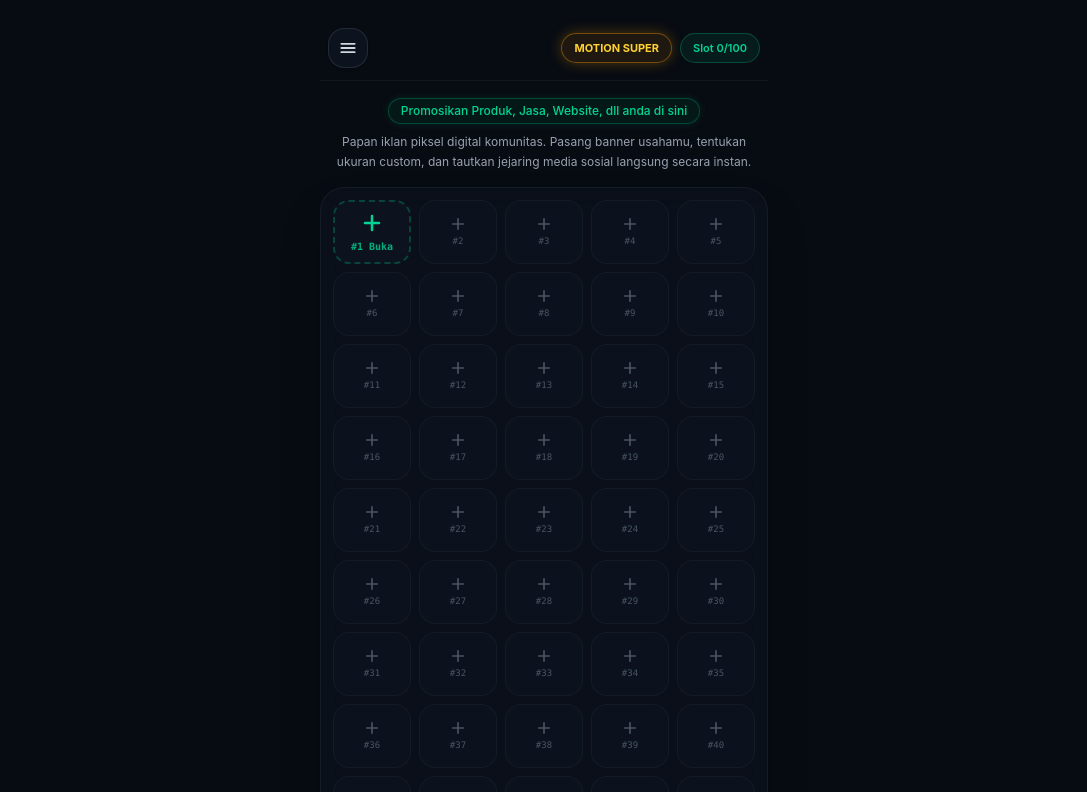
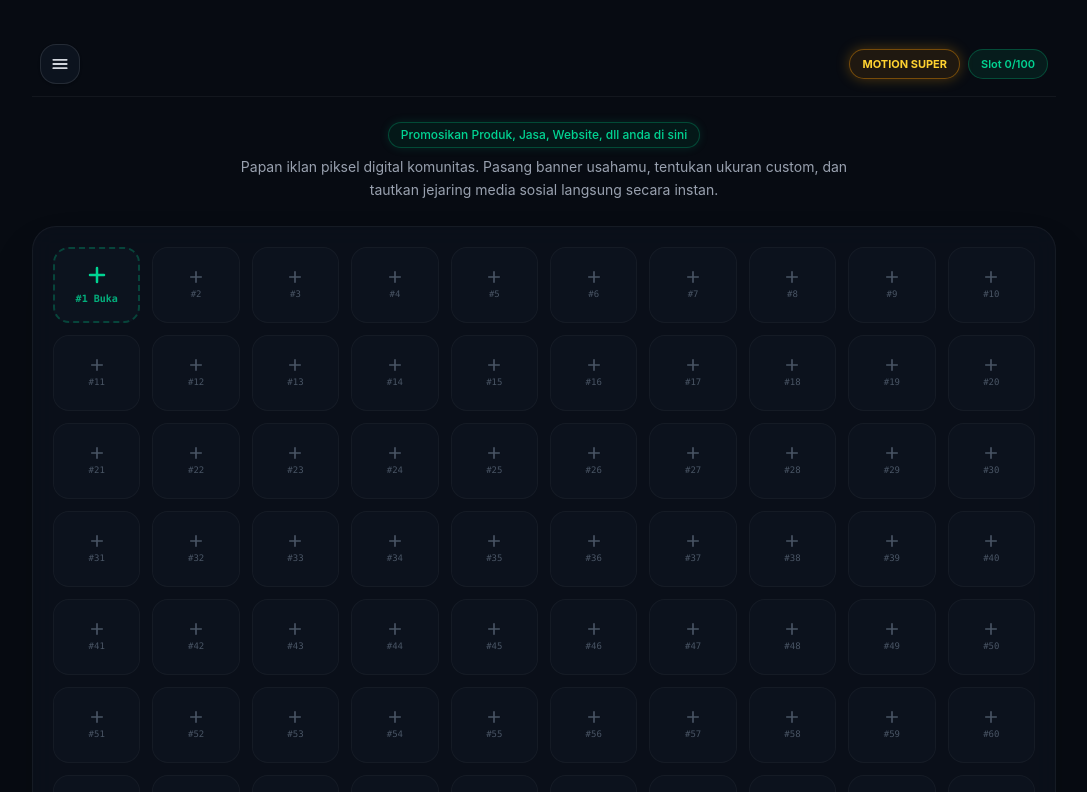
Before and after one commit to amotionwebsite/promotion-web, a React (Vite) app: page / in a window 1280 px wide. Shown: the top 792 px of the page, without its empty margins (96-1183 px from the left). Built offline with nearby package versions, Linux system fonts and the light colour scheme.

Commit message:
feat: responsive desktop layout with expanded grid columns

```diff
--- a/src/App.jsx
+++ b/src/App.jsx
@@ -6,14 +6,14 @@ export default function App() {
 
   // State Drawer Menu Samping & Tab Aktif
   const [isMenuOpen, setIsMenuOpen] = useState(false);
-  const [activeTab, setActiveTab] = useState('slots'); // 'slots' | 'subscription' | 'plugin' | 'profile'
+  const [activeTab, setActiveTab] = useState('slots');
 
   // State Ukuran Grid Slot
   const [colSpan, setColSpan] = useState(2);
   const [rowSpan, setRowSpan] = useState(2);
   const [selectedRatio, setSelectedRatio] = useState('1:1');
 
-  // State Slot & Data (Tersimpan di LocalStorage)
+  // State Slot & Data
   const [isOccupied, setIsOccupied] = useState(false);
   const [bannerData, setBannerData] = useState({
     name: '',
@@ -35,7 +35,7 @@ export default function App() {
     ],
   });
 
-  // State Modal & Upload Form
+  // State Modal Form
   const [isModalOpen, setIsModalOpen] = useState(false);
   const [inputName, setInputName] = useState('');
   const [inputImage, setInputImage] = useState(null);
@@ -43,16 +43,15 @@ export default function App() {
   const [customIcon, setCustomIcon] = useState(null);
   const [customIconUrl, setCustomIconUrl] = useState('');
 
-  // State UI Feedback & Loading
+  // State Feedback & Payment
   const [isUploading, setIsUploading] = useState(false);
   const [uploadProgress, setUploadProgress] = useState(0);
   const [isPaymentOpen, setIsPaymentOpen] = useState(false);
   const [isProcessingPay, setIsProcessingPay] = useState(false);
 
-  // Drag / Resize Tracking
+  // Drag Tracking
   const dragStartRef = useRef(null);
 
-  // Load Data dari LocalStorage saat pertama buka
   useEffect(() => {
     const savedSlot = localStorage.getItem('promotion_slot_data');
     if (savedSlot) {
@@ -68,22 +67,19 @@ export default function App() {
     }
   }, []);
 
-  // Simpan ke LocalStorage setiap ada update pada banner
   const persistSlot = (data, cols, rows, occupied) => {
-    const payload = {
+    localStorage.setItem('promotion_slot_data', JSON.stringify({
       bannerData: data,
       colSpan: cols,
       rowSpan: rows,
       isOccupied: occupied,
-    };
-    localStorage.setItem('promotion_slot_data', JSON.stringify(payload));
+    }));
   };
 
-  // Kalkulasi total slot terpakai dan total harga sewa
   const totalSlotsUsed = colSpan * rowSpan;
   const totalPrice = totalSlotsUsed * 1000;
 
-  // Handle Resize Gesture iOS (Drag Corner)
+  // Handle Resize Touch / Drag Corner
   const handleTouchStart = (e) => {
     e.stopPropagation();
     const touch = e.touches[0];
@@ -111,7 +107,6 @@ export default function App() {
     persistSlot(bannerData, colSpan, rowSpan, isOccupied);
   };
 
-  // Preset Aspek Rasio Otomatis Menyesuaikan Slot Grid
   const applyAspectRatio = (ratio) => {
     setSelectedRatio(ratio);
     if (ratio === '1:1') {
@@ -129,13 +124,11 @@ export default function App() {
     }
   };
 
-  // Upload Media dengan Progress Loading Animasi
   const handleBannerUpload = (e) => {
     const file = e.target.files[0];
     if (file) {
       setIsUploading(true);
       setUploadProgress(15);
-
       const interval = setInterval(() => {
         setUploadProgress((prev) => {
           if (prev >= 95) {
@@ -162,12 +155,6 @@ export default function App() {
     }
   };
 
-  // Buka Dialog Bayar / Konfirmasi
-  const handleProceedPayment = () => {
-    setIsPaymentOpen(true);
-  };
-
-  // Konfirmasi Pembayaran dan Simpan Slot
   const handleConfirmPayment = () => {
     setIsProcessingPay(true);
     setTimeout(() => {
@@ -198,10 +185,10 @@ export default function App() {
   };
 
   return (
-    <div className="min-h-screen bg-[#070b12] text-white flex flex-col items-center p-4 select-none font-sans relative overflow-x-hidden">
+    <div className="min-h-screen bg-[#070b12] text-white flex flex-col items-center p-4 md:p-8 select-none font-sans relative overflow-x-hidden">
 
-      {/* Header Bar Tanpa Logo */}
-      <header className="w-full max-w-md flex items-center justify-between py-3 px-2 border-b border-white/5 relative z-30">
+      {/* Header Bar Responsif Desktop */}
+      <header className="w-full max-w-md md:max-w-3xl lg:max-w-5xl flex items-center justify-between py-3 px-2 border-b border-white/5 relative z-30">
         <button
           onClick={() => setIsMenuOpen(true)}
           className="w-10 h-10 rounded-2xl bg-[#0e1622]/80 border border-white/10 flex items-center justify-center text-gray-300 hover:text-white hover:border-emerald-500/40 active:scale-90 transition-all duration-300 shadow-sm"
@@ -228,19 +215,19 @@ export default function App() {
         </div>
       </header>
 
-      {/* Hero Description */}
-      <div className="w-full max-w-md text-center my-4 px-2">
+      {/* Hero Description Responsif */}
+      <div className="w-full max-w-md md:max-w-2xl text-center my-6 px-2">
         <div className="inline-block px-3 py-1 rounded-full bg-emerald-950/40 border border-emerald-500/30 text-emerald-400 text-xs font-medium mb-2 shadow-[0_0_10px_rgba(16,185,129,0.15)]">
           Promosikan Produk, Jasa, Website, dll anda di sini
         </div>
-        <p className="text-gray-400 text-xs leading-relaxed">
+        <p className="text-gray-400 text-xs md:text-sm leading-relaxed">
           Papan iklan piksel digital komunitas. Pasang banner usahamu, tentukan ukuran custom, dan tautkan jejaring media sosial langsung secara instan.
         </p>
       </div>
 
-      {/* Grid Canvas Wrapper */}
-      <div className="w-full max-w-md bg-[#0c121d]/70 border border-white/5 rounded-3xl p-3 shadow-2xl backdrop-blur-md relative">
-        <div className="grid grid-cols-5 gap-2 auto-rows-[64px] relative">
+      {/* Grid Canvas Wrapper Responsif Melebar di Layar Desktop */}
+      <div className="w-full max-w-md md:max-w-3xl lg:max-w-5xl bg-[#0c121d]/70 border border-white/5 rounded-3xl p-3 md:p-5 shadow-2xl backdrop-blur-md relative">
+        <div className="grid grid-cols-5 md:grid-cols-8 lg:grid-cols-10 gap-2 md:gap-3 auto-rows-[64px] md:auto-rows-[76px] relative">
 
           {/* BANNER UTAMA */}
           {isOccupied ? (
@@ -256,7 +243,7 @@ export default function App() {
                 {colSpan}x{rowSpan} ({totalSlotsUsed} Slot)
               </span>
 
-              {/* Tombol Edit Isi Banner */}
+              {/* Tombol Edit */}
               <button
                 onClick={() => setIsModalOpen(true)}
                 className="absolute top-2 right-2 z-20 w-6 h-6 rounded-full bg-white/10 hover:bg-white/20 active:scale-90 flex items-center justify-center text-gray-200 text-xs border border-white/10 transition-transform duration-200"
@@ -279,21 +266,19 @@ export default function App() {
                 )}
               </div>
 
-              {/* Bagian Bawah Banner: Nama Tengah + Plugin Musik + Icon Medsos */}
+              {/* Bawah Banner: Nama + Plugin Musik + Icon Medsos */}
               <div className="w-full flex flex-col items-center justify-center pt-1.5 pb-0.5 px-1">
-
-                {/* Nama Brand di Tengah */}
                 {isMotionSuper ? (
-                  <span className="text-center font-extrabold text-[12px] tracking-wide bg-gradient-to-r from-emerald-400 via-violet-300 via-pink-400 to-emerald-400 bg-[length:250%_auto] animate-[shimmer_3s_linear_infinite] bg-clip-text text-transparent drop-shadow-[0_0_10px_rgba(167,139,250,0.4)] truncate max-w-full">
+                  <span className="text-center font-extrabold text-[12px] md:text-sm tracking-wide bg-gradient-to-r from-emerald-400 via-violet-300 via-pink-400 to-emerald-400 bg-[length:250%_auto] animate-[shimmer_3s_linear_infinite] bg-clip-text text-transparent drop-shadow-[0_0_10px_rgba(167,139,250,0.4)] truncate max-w-full">
                     {bannerData.name}
                   </span>
                 ) : (
-                  <span className="text-center font-bold text-[12px] text-gray-200 tracking-wide truncate max-w-full">
+                  <span className="text-center font-bold text-[12px] md:text-sm text-gray-200 tracking-wide truncate max-w-full">
                     {bannerData.name}
                   </span>
                 )}
 
-                {/* Plugin Musik Mini & Visualizer */}
+                {/* Plugin Musik Mini */}
                 <div
                   onClick={() => setBannerData(prev => ({ ...prev, isPlayingMusic: !prev.isPlayingMusic }))}
                   className="mt-1 px-2.5 py-0.5 rounded-full bg-white/[0.04] border border-white/10 flex items-center gap-1.5 cursor-pointer hover:bg-white/[0.08] active:scale-95 transition-all"
@@ -308,7 +293,7 @@ export default function App() {
                   </span>
                 </div>
 
-                {/* Deretan Icon Medsos */}
+                {/* Icon Medsos */}
                 {bannerData.socials && bannerData.socials.length > 0 && (
                   <div className="flex items-center justify-center gap-2 mt-1.5 flex-wrap">
                     {bannerData.socials.map((social, idx) => (
@@ -352,7 +337,7 @@ export default function App() {
               </div>
             </div>
           ) : (
-            /* Slot #1 Kosong Siap Diisi */
+            /* Slot #1 Kosong */
             <div
               onClick={() => setIsModalOpen(true)}
               className="rounded-2xl border-2 border-dashed border-emerald-500/30 bg-[#0f1622]/70 hover:bg-[#152030]/80 hover:border-emerald-400/60 flex flex-col items-center justify-center cursor-pointer transition-all duration-300 group active:scale-95"
@@ -364,7 +349,7 @@ export default function App() {
             </div>
           )}
 
-          {/* Sisa Grid Slots Kosong (Nomor Otomatis Dinamis Menyesuaikan Slot yang Ditelan Banner) */}
+          {/* Sisa Grid Slots Kosong (Total pas 100 Slot) */}
           {Array.from({ length: Math.max(0, 100 - (isOccupied ? totalSlotsUsed : 1)) }).map((_, i) => {
             const slotNumber = (isOccupied ? totalSlotsUsed : 1) + i + 1;
             return (
@@ -384,7 +369,7 @@ export default function App() {
         </div>
       </div>
 
-      {/* DRAWER MENU HAMBURGER */}
+      {/* DRAWER MENU */}
       {isMenuOpen && (
         <div className="fixed inset-0 z-50 flex">
           <div
@@ -394,7 +379,6 @@ export default function App() {
 
           <div className="relative w-80 max-w-[85vw] h-full bg-[#0c121e]/95 backdrop-blur-2xl border-r border-white/10 p-5 flex flex-col justify-between shadow-2xl z-10 animate-[slideRight_0.3s_cubic-bezier(0.16,1,0.3,1)]">
             <div className="flex flex-col gap-5 overflow-y-auto pr-1">
-
               <div className="flex items-center justify-between pb-3 border-b border-white/10">
                 <span className="font-bold text-sm tracking-wide text-gray-200">Panel Kontrol</span>
                 <button
@@ -405,7 +389,6 @@ export default function App() {
                 </button>
               </div>
 
-              {/* Tombol Tab Navigasi */}
               <div className="grid grid-cols-2 gap-1.5 p-1 bg-[#070b12] rounded-2xl border border-white/5">
                 {['slots', 'subscription', 'plugin', 'profile'].map((tab) => (
                   <button
@@ -422,7 +405,6 @@ export default function App() {
                 ))}
               </div>
 
-              {/* ISI KONTEN MASING-MASING TAB */}
               {activeTab === 'slots' && (
                 <div className="flex flex-col gap-3 text-left">
                   <div className="p-3.5 rounded-2xl bg-white/[0.03] border border-white/5 flex flex-col gap-1.5">
@@ -506,10 +488,8 @@ export default function App() {
                   </button>
                 </div>
               )}
-
             </div>
 
-            {/* Profile Footer */}
             <div className="pt-4 border-t border-white/10 flex items-center gap-3">
               <div className="w-9 h-9 rounded-2xl bg-gradient-to-tr from-emerald-500 to-violet-600 p-[1px]">
                 <div className="w-full h-full bg-[#0a0f16] rounded-2xl flex items-center justify-center text-xs font-bold text-white">
@@ -525,12 +505,11 @@ export default function App() {
         </div>
       )}
 
-      {/* MODAL FORM SEWA & PENGATURAN SLOT */}
+      {/* MODAL FORM SEWA */}
       {isModalOpen && (
         <div className="fixed inset-0 z-50 flex items-center justify-center p-4 bg-black/75 backdrop-blur-md animate-fadeIn">
           <div className="w-full max-w-sm rounded-[32px] bg-[#111722]/90 backdrop-blur-2xl border border-white/10 p-5 shadow-[0_20px_50px_rgba(0,0,0,0.85)] flex flex-col gap-3.5 text-left relative transition-all duration-300 max-h-[90vh] overflow-y-auto">
 
-            {/* Header Modal */}
             <div className="flex items-center justify-between pb-1">
               <div className="flex items-center gap-2">
                 <span className="text-emerald-400 font-bold text-sm">+ Sewa / Ubah Slot</span>
@@ -546,7 +525,6 @@ export default function App() {
               </button>
             </div>
 
-            {/* Input Nama Brand (Langsung Ngetik Tanpa Perlu Hapus Teks) */}
             <div>
               <label className="text-xs text-gray-400 font-medium block mb-1">Nama Merek / Produk</label>
               <input
@@ -558,7 +536,6 @@ export default function App() {
               />
             </div>
 
-            {/* Pilihan Aspek Rasio (Menyesuaikan Slot Otomatis) */}
             <div>
               <div className="flex items-center justify-between mb-1">
                 <label className="text-xs text-gray-400 font-medium">Aspek Rasio Slot</label>
@@ -582,12 +559,10 @@ export default function App() {
               </div>
             </div>
 
-            {/* Upload Media Banner dengan Progress Loading */}
             <div>
               <label className="text-xs text-gray-400 font-medium block mb-1">Unggah Media (Gambar / Video)</label>
               <label className="w-full border-2 border-dashed border-white/10 hover:border-emerald-500/40 rounded-2xl py-3 px-2 flex flex-col items-center justify-center cursor-pointer bg-[#0a0f16]/60 transition-all duration-300 relative overflow-hidden">
                 <input type="file" accept="image/*" onChange={handleBannerUpload} className="hidden" />
-
                 {isUploading ? (
                   <div className="w-full flex flex-col items-center gap-2 py-1">
                     <div className="w-3/4 h-1.5 bg-white/10 rounded-full overflow-hidden">
@@ -611,7 +586,6 @@ export default function App() {
               </label>
             </div>
 
-            {/* Custom Icon & Link Medsos */}
             <div>
               <label className="text-xs text-gray-400 font-medium block mb-1">Tambah Icon Medsos Kustom & Link</label>
               <div className="flex items-center gap-2">
@@ -633,7 +607,6 @@ export default function App() {
               </div>
             </div>
 
-            {/* Link Tujuan Default */}
             <div>
               <label className="text-xs text-gray-400 font-medium block mb-1">Link Tujuan Default (Opsional)</label>
               <input
@@ -645,9 +618,8 @@ export default function App() {
               />
             </div>
 
-            {/* Tombol Lanjut Bayar */}
             <button
-              onClick={handleProceedPayment}
+              onClick={() => setIsPaymentOpen(true)}
               className="w-full mt-2 py-3 rounded-2xl bg-emerald-500 hover:bg-emerald-400 text-black font-bold text-xs tracking-wide shadow-[0_4px_16px_rgba(16,185,129,0.3)] transition-all duration-300 active:scale-95 flex items-center justify-center gap-2"
             >
               <span>Bayar Rp {totalPrice.toLocaleString('id-ID')} & Pasang</span>
@@ -656,11 +628,10 @@ export default function App() {
         </div>
       )}
 
-      {/* POPUP SIMULASI PEMBAYARAN RP 1.000 / SLOT */}
+      {/* POPUP BAYAR QRIS */}
       {isPaymentOpen && (
         <div className="fixed inset-0 z-50 flex items-center justify-center p-4 bg-black/80 backdrop-blur-lg animate-fadeIn">
           <div className="w-full max-w-xs rounded-[32px] bg-[#111722]/95 border border-white/10 p-5 shadow-2xl flex flex-col items-center text-center gap-4">
-
             <div className="w-12 h-12 rounded-2xl bg-emerald-500/20 border border-emerald-500/40 flex items-center justify-center text-emerald-400">
               <svg width="24" height="24" viewBox="0 0 24 24" fill="none" stroke="currentColor" strokeWidth="2" strokeLinecap="round">
                 <rect x="2" y="5" width="20" height="14" rx="2" />
@@ -676,7 +647,6 @@ export default function App() {
               </span>
             </div>
 
-            {/* Simulasi QRIS Box */}
             <div className="w-36 h-36 rounded-2xl bg-white p-2 flex items-center justify-center shadow-inner">
               <img
                 src="https://api.qrserver.com/v1/create-qr-code/?size=150x150&data=PROMOTION-SLOT-PAYMENT"
@@ -685,7 +655,7 @@ export default function App() {
               />
             </div>
 
-            <span className="text-[10px] text-gray-500">Scan QRIS instan atau klik konfirmasi di bawah</span>
+            <span className="text-[10px] text-gray-500">Scan QRIS instan atau klik konfirmasi</span>
 
             <div className="flex gap-2 w-full mt-1">
               <button
@@ -706,7 +676,6 @@ export default function App() {
                 )}
               </button>
             </div>
-
           </div>
         </div>
       )}
```
